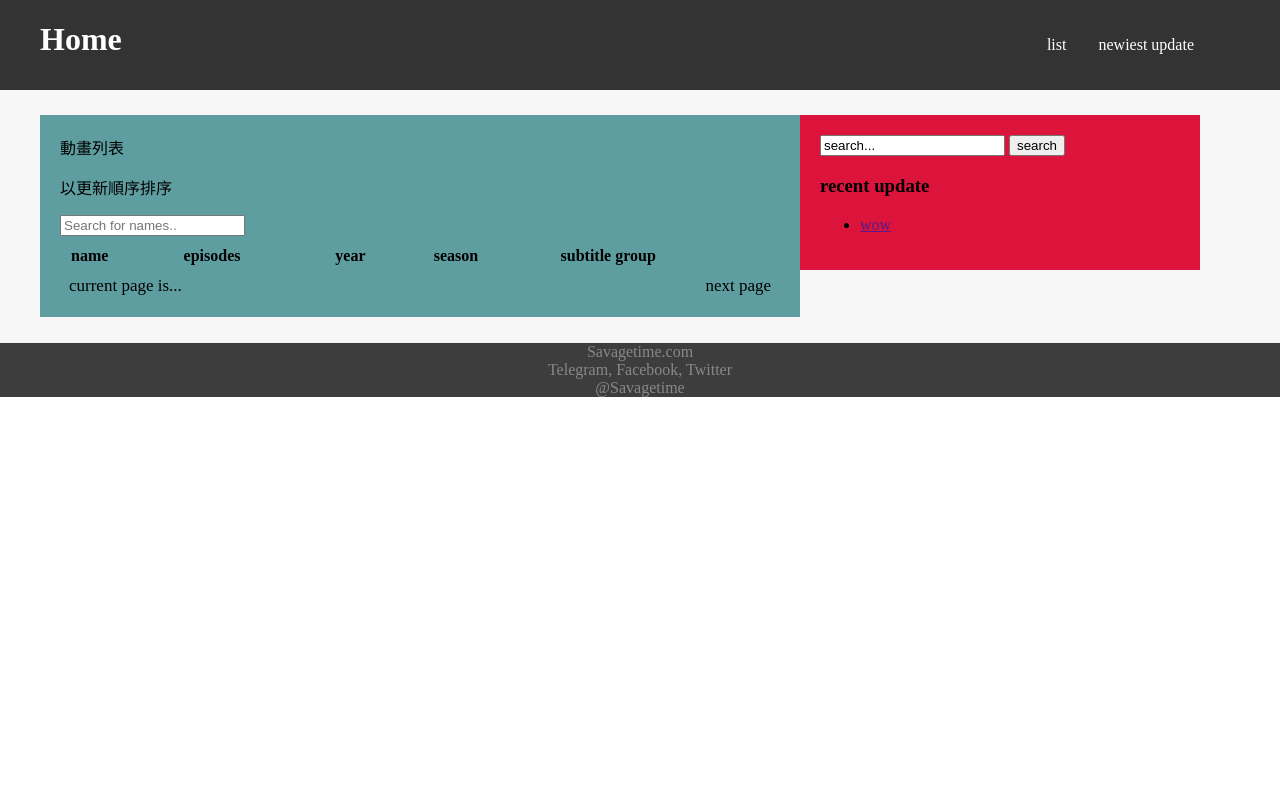
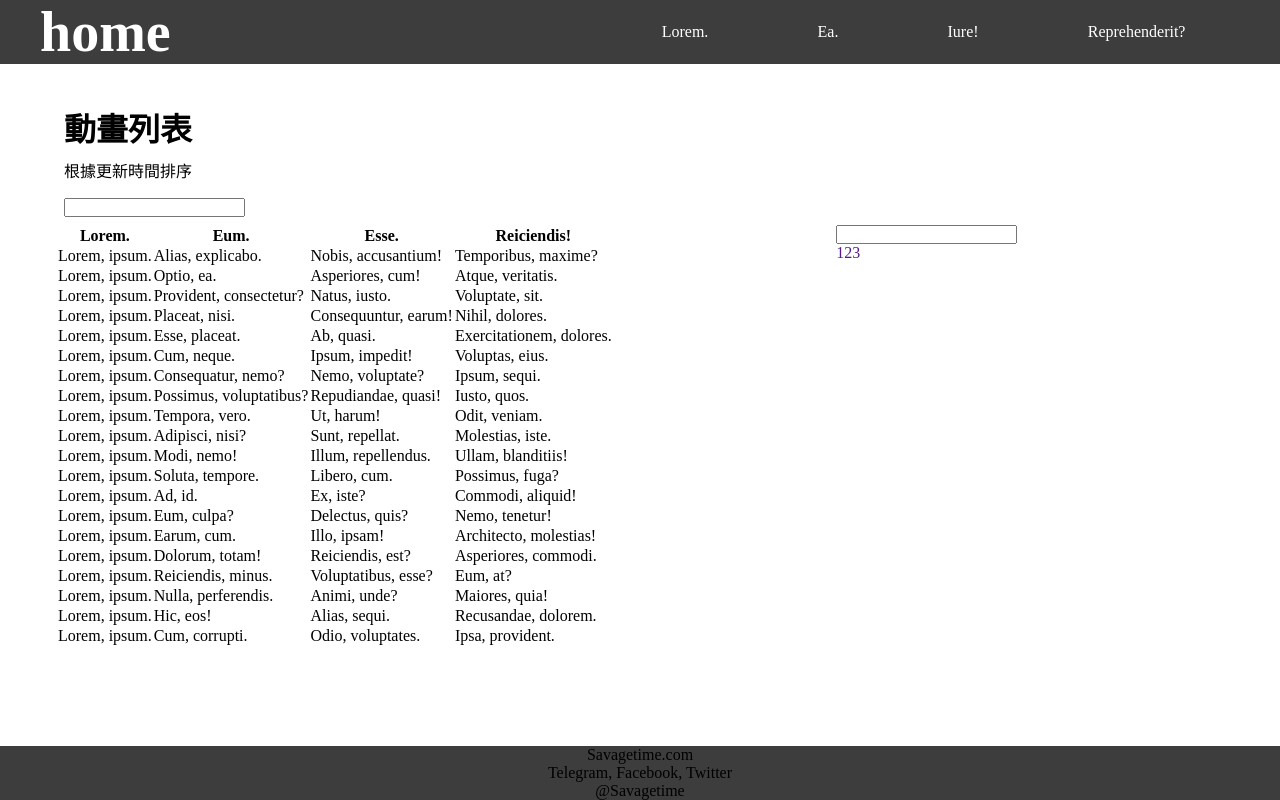
Before and after one commit to robinsonweng/savagetime, a Django app: page / in a window 1280 px wide. Run offline with Django 3.2, Linux system fonts and the light colour scheme; data that the repository does not hold is empty.

Commit message:
Rewriting frontend using flex box

```diff
--- a/savagetime/static/home/css/base.css
+++ b/savagetime/static/home/css/base.css
@@ -1,69 +1,132 @@
-html, body {
+:root {
+    --limb-bk-color: #3d3d3d;
+    --limb-topnav-color: white;
+    --limb-footer-color: gray;
+}
+
+* {
+    padding: 0;
     margin: 0;
 }
 
-.page {
+html, body {
+    height: 100%;
     width: 100%;
-    background-color: rgba(247, 247, 247, 0.918);
 }
 
-.topnav{
-    background-color: #333;
+.page {
+    height: 100%;
+    /* flex container */
+    display: flex;
+    flex-direction: column;
 }
 
-.topnav a {
-    text-decoration: none;
-    color: white;
+.limb-item {
+    flex-shrink: 0;
+    flex-basis: auto;
 }
 
-.inline-align {
+.inline-wrapper {
     max-width: 1200px;
+    margin-left: auto;
+    margin-right: auto;
+    width: 100%;
+
+    /* flex item */
+    flex-grow: 1;
+    flex-basis: 100%;
+
+    /* flex container*/
+    display: flex;
+    flex-direction: column;
+}
+
+
+.content {
+    /*lex-basis: 100%;*/
+
+    display: flex;
+    flex-direction: row;
+}
+
+.content-header,
+.main-content,
+.sidebar {
+    flex-basis: auto;
+}
+
+.content-header {
+    margin-top: 2rem;
+}
+
+.content-header * {
+    margin: 0.5rem;
+}
+
+.content-header h2 {
+    font-size: 2rem;
+}
+.content-padding {
+    padding-left: 1rem;
+}
+
+.main-content {
+}
+
+.sidebar {
     margin-left: auto;
     margin-right: auto;
 }
 
- .navigation {
-    width: 48.5%;
-    box-sizing: inherit;
-    display: inline-block;
-    margin-top: 0;
+.sidebar a {
+    text-decoration: none;
 }
 
-.navigation.title {
-    text-align: left;
+.header {
+    background-color: var(--limb-bk-color);
 }
 
-.navigation.list {
-    text-align: justify;
+.header a {
+    text-decoration: none;
+    color: var(--limb-topnav-color);
 }
 
-.nav-menu {
-    display: block;
-    text-align: right;
+.header h1 {
+    font-size: 3.5rem;
 }
 
-.nav-menu li {
-    display: inline-block;
+.navbar {
+    display: flex;
+    flex-direction: row;
 }
 
-.nav-menu li a {
-    display: block;
-    padding: 20px 14px;
-    padding-top: 20px;
-    padding-bottom: 20px;
+.navbar-area {
+    text-decoration: none;
+
+    flex-grow: 1;
+    flex-shrink: 0;
 }
 
-.nav-menu li a:hover {
-    background-color: #ddd;
-    color: black;
+.nav-links {
+    display: flex;
+    flex-direction: row;
+    justify-content: space-around;
+    align-items: center;
+}
+
+.nav-link {
+    flex-grow: 1;
+    text-align: center;
+}
+
+.nav-link a:hover {
+    color: greenyellow;
 }
 
 .site-footer {
-    bottom: 0;
+    background-color: var(--limb-bk-color);
     width: 100%;
+
     text-align: center;
-    background: #3d3d3d;
-    color: #888;
-    border-top: 1px solid #f0f0f0;
-    clear: both;
+    flex-basis: auto;
 }
--- a/savagetime/static/home/css/home.css
+++ /dev/null
@@ -1,64 +0,0 @@
-.home-content {
-    max-width: 1200px;
-    width: auto;
-    margin-left: auto;
-    margin-right: auto;
-    margin-top: 0;
-    margin-bottom: 0;
-    padding: 25px 0 25px 0;
-    overflow: hidden;
-}
-
-.main-content {
-    background-color: cadetblue;
-    padding: 20px;
-    width: 60%;
-    float: left;
-}
-
-/* table section */
-.main-table {
-    width: 100%;
-}
-
-.main-table th, .main-table td {
-    text-align: left;
-    padding: 9px;
-}
-
-.table-info {
-    text-align: justify;
-    font-size: 1px;
-}
-
-.table-info::after {
-    content: '';
-    display: inline-block;
-    width: 100%;
-    font-size: 0;
-    height: 0;
-    line-height: 0;
-
-}
-
-.paginate {
-    display: inline-block;
-    font-size: 17px;
-    padding: 0 9px 0 9px;
-}
-
-.paginate.info {
-
-}
-
-.paginate.button {
-
-}
-
-/* sidebar section */
-.sidebar {
-    background-color: crimson;
-    padding: 20px;
-    width: 30%;
-    float: left;
-}
--- a/savagetime/templates/home/index.html
+++ b/savagetime/templates/home/index.html
@@ -5,53 +5,145 @@
 <link rel="stylesheet" type="text/css" href="{% static '/home/css/home.css' %}">
 {% endblock %}
 
+{% block content-head %}
+<head><h2>動畫列表</h2></head>
+<p>根據更新時間排序</p>
+<input type="text" name="" id="">
+{% endblock content-head %}
+
 {% block content %}
-<main class="main-content">
-    <article>
-        <header> 動畫列表 </header>
-        <div class="content">
-            <p>以更新順序排序</p>
-            <div class="table-wrapper">
-                <div class="table-filter">
-                    <input type="text" id="table-filter" placeholder="Search for names..">
-                </div>
-                <div class="table-block">
-                    <table class="main-table" id="main-table">
+<table class="main-table">
     <thead>
         <tr>
-                                <th>name</th>
-                                <th>episodes</th>
-                                <th>year</th>
-                                <th>season</th>
-                                <th>subtitle group</th>
+            <th>Lorem.</th>
+            <th>Eum.</th>
+            <th>Esse.</th>
+            <th>Reiciendis!</th>
         </tr>
     </thead>
-                        <tbody class="table-body">
-                            {% for series in series_list %}
+    <tbody>
         <tr>
-                                <!-- add video link here -->
-                                <td><a href="">{{series.name}}</a></td>
-                                <td>{{series.episodes}}</td>
-                                <td>none</td>
-                                <td>{{series.season.season}}</td>
-                                {% if series.subtitle_group %}
-                                    <td>{{series.subtitle_group}}</td>
-                                {% else %}
-                                    <td>none</td>
-                                {% endif %}
+            <td>Lorem, ipsum.</td>
+            <td>Alias, explicabo.</td>
+            <td>Nobis, accusantium!</td>
+            <td>Temporibus, maxime?</td>
         </tr>
-                            {% endfor %}
+        <tr>
+            <td>Lorem, ipsum.</td>
+            <td>Optio, ea.</td>
+            <td>Asperiores, cum!</td>
+            <td>Atque, veritatis.</td>
+        </tr>
+        <tr>
+            <td>Lorem, ipsum.</td>
+            <td>Provident, consectetur?</td>
+            <td>Natus, iusto.</td>
+            <td>Voluptate, sit.</td>
+        </tr>
+        <tr>
+            <td>Lorem, ipsum.</td>
+            <td>Placeat, nisi.</td>
+            <td>Consequuntur, earum!</td>
+            <td>Nihil, dolores.</td>
+        </tr>
+        <tr>
+            <td>Lorem, ipsum.</td>
+            <td>Esse, placeat.</td>
+            <td>Ab, quasi.</td>
+            <td>Exercitationem, dolores.</td>
+        </tr>
+        <tr>
+            <td>Lorem, ipsum.</td>
+            <td>Cum, neque.</td>
+            <td>Ipsum, impedit!</td>
+            <td>Voluptas, eius.</td>
+        </tr>
+        <tr>
+            <td>Lorem, ipsum.</td>
+            <td>Consequatur, nemo?</td>
+            <td>Nemo, voluptate?</td>
+            <td>Ipsum, sequi.</td>
+        </tr>
+        <tr>
+            <td>Lorem, ipsum.</td>
+            <td>Possimus, voluptatibus?</td>
+            <td>Repudiandae, quasi!</td>
+            <td>Iusto, quos.</td>
+        </tr>
+        <tr>
+            <td>Lorem, ipsum.</td>
+            <td>Tempora, vero.</td>
+            <td>Ut, harum!</td>
+            <td>Odit, veniam.</td>
+        </tr>
+        <tr>
+            <td>Lorem, ipsum.</td>
+            <td>Adipisci, nisi?</td>
+            <td>Sunt, repellat.</td>
+            <td>Molestias, iste.</td>
+        </tr>
+        <tr>
+            <td>Lorem, ipsum.</td>
+            <td>Modi, nemo!</td>
+            <td>Illum, repellendus.</td>
+            <td>Ullam, blanditiis!</td>
+        </tr>
+        <tr>
+            <td>Lorem, ipsum.</td>
+            <td>Soluta, tempore.</td>
+            <td>Libero, cum.</td>
+            <td>Possimus, fuga?</td>
+        </tr>
+        <tr>
+            <td>Lorem, ipsum.</td>
+            <td>Ad, id.</td>
+            <td>Ex, iste?</td>
+            <td>Commodi, aliquid!</td>
+        </tr>
+        <tr>
+            <td>Lorem, ipsum.</td>
+            <td>Eum, culpa?</td>
+            <td>Delectus, quis?</td>
+            <td>Nemo, tenetur!</td>
+        </tr>
+        <tr>
+            <td>Lorem, ipsum.</td>
+            <td>Earum, cum.</td>
+            <td>Illo, ipsam!</td>
+            <td>Architecto, molestias!</td>
+        </tr>
+        <tr>
+            <td>Lorem, ipsum.</td>
+            <td>Dolorum, totam!</td>
+            <td>Reiciendis, est?</td>
+            <td>Asperiores, commodi.</td>
+        </tr>
+        <tr>
+            <td>Lorem, ipsum.</td>
+            <td>Reiciendis, minus.</td>
+            <td>Voluptatibus, esse?</td>
+            <td>Eum, at?</td>
+        </tr>
+        <tr>
+            <td>Lorem, ipsum.</td>
+            <td>Nulla, perferendis.</td>
+            <td>Animi, unde?</td>
+            <td>Maiores, quia!</td>
+        </tr>
+        <tr>
+            <td>Lorem, ipsum.</td>
+            <td>Hic, eos!</td>
+            <td>Alias, sequi.</td>
+            <td>Recusandae, dolorem.</td>
+        </tr>
+        <tr>
+            <td>Lorem, ipsum.</td>
+            <td>Cum, corrupti.</td>
+            <td>Odio, voluptates.</td>
+            <td>Ipsa, provident.</td>
+        </tr>
     </tbody>
 </table>
-                    <div class="table-info">
-                        <div class="paginate info">current page is...</div>
-                        <div class="paginate button">next page</div>
-                    </div>
-                </div>
-            </div>
-        </div>
-    </article>
-</main>
 {% endblock %}
 
 {% block javascripts %}
--- a/savagetime/templates/includes/footer.html
+++ b/savagetime/templates/includes/footer.html
@@ -1,9 +1,5 @@
 <footer class="site-footer">
-    <div class="foot-info">
-      <span> Savagetime.com </span>
-      <br>
-      <span> Telegram, Facebook, Twitter </span>
-      <br>
-      <span> @Savagetime </span>
-    </div>
-  </footer>
+  <p> Savagetime.com </p>
+  <p> Telegram, Facebook, Twitter </p>
+  <p>@Savagetime</p>
+</footer>
--- a/savagetime/templates/includes/sidebar.html
+++ b/savagetime/templates/includes/sidebar.html
@@ -1,14 +1,10 @@
-<aside class="sidebar">
+<aside class="sidebar content-item">
     <section>
-        <form class="search-form" action="POST">
-            <input type="text" name="" id="" value="search...">
-            <input type="submit" value="search">
+        <form action="" method="post">
+            <input type="text" name="" id="">
         </form>
     </section>
     <section>
-        <h3>recent update</h3>
-        <ul>
-            <li><a href="">wow</a></li>
-        </ul>
+        <a href="">123</a>
     </section>
 </aside>
--- a/savagetime/templates/includes/topnav.html
+++ b/savagetime/templates/includes/topnav.html
@@ -1,15 +1,15 @@
-<div class="topnav">
-  <div class="inline-align">
-    <div id="site-title" class="navigation title">
-        <h1>
-          <a href="">Home</a>
-        </h1>
-    </div>
-    <div id="site-nav" class="navigation list">
-      <ul class="nav-menu">
-        <li><a href="">list</a></li>
-        <li><a href="">newiest update</a></li>
-      </ul>
-    </div>
-  </div>
+<div class="header">
+	<div class="inline-wrapper">
+		<div class="navbar">
+			<div class="navbar-area head">
+				<h1><a href="">home</a></h1>
+			</div>
+			<div class="navbar-area nav-links">
+				<div class="nav-link"><a href="">Lorem.</a></div>
+				<div class="nav-link"><a href="">Ea.</a></div>
+				<div class="nav-link"><a href="">Iure!</a></div>
+				<div class="nav-link"><a href="">Reprehenderit?</a></div>
+			</div>
+		</div>
+	</div>
 </div>
--- a/savagetime/templates/layouts/base.html
+++ b/savagetime/templates/layouts/base.html
@@ -15,15 +15,22 @@
 </head>
 <body>
     <div class="page">
-        <!-- top nav -->
-        {% include 'includes/topnav.html'%}
-        <div class="home-content">
-            {% block content%} {% endblock %}
-            {% include 'includes/sidebar.html' %}
-        </div>
-        <!-- footer -->
-        {% include 'includes/footer.html'%}
+        {% include 'includes/topnav.html' %}
+            <div class="inline-wrapper">
+                <div class="content-header content-padding">
+                    {% block content-head %}{% endblock content-head %}
+                </div>
+                <main class="content">
+
+                    <div class="main-content content-padding">
+                        {% block content %} {% endblock content %}
+                    </div>
+                    {% include 'includes/sidebar.html' %}
+                </main>
+            </div>
+        {% include 'includes/footer.html' %}
     </div>
+    <!-- base layout js -->
     <!-- Specific js -->
     {% block javascripts %} {% endblock javascripts %}
 </body>
```
Lines whose indentation alone changed are shown as unchanged.
